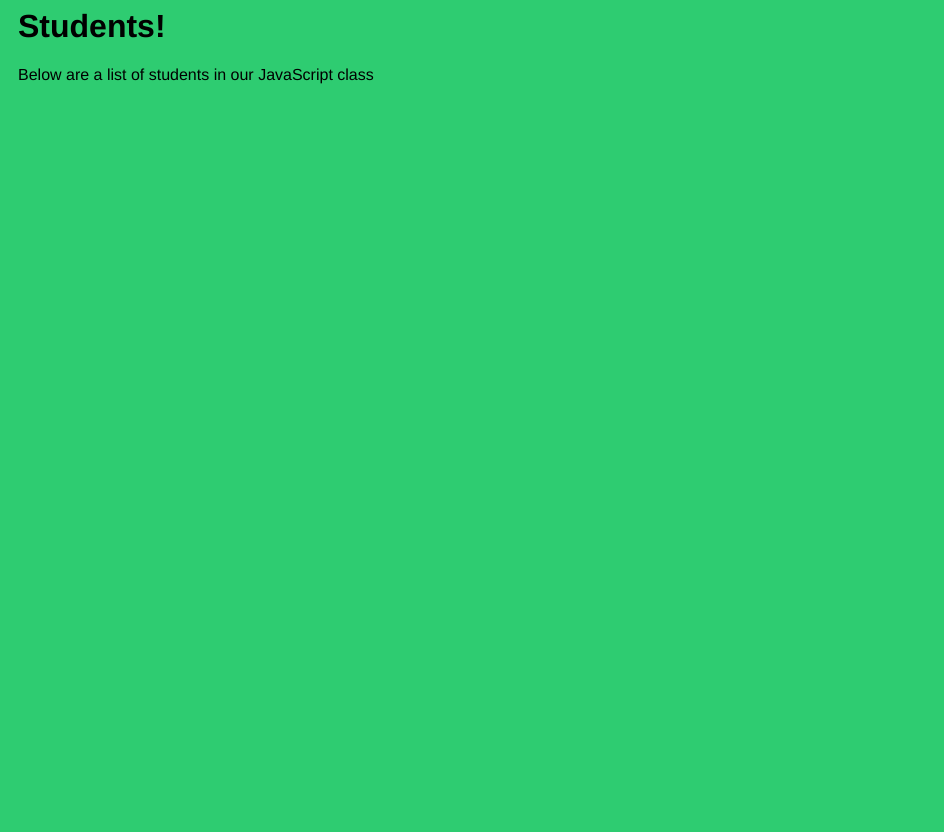
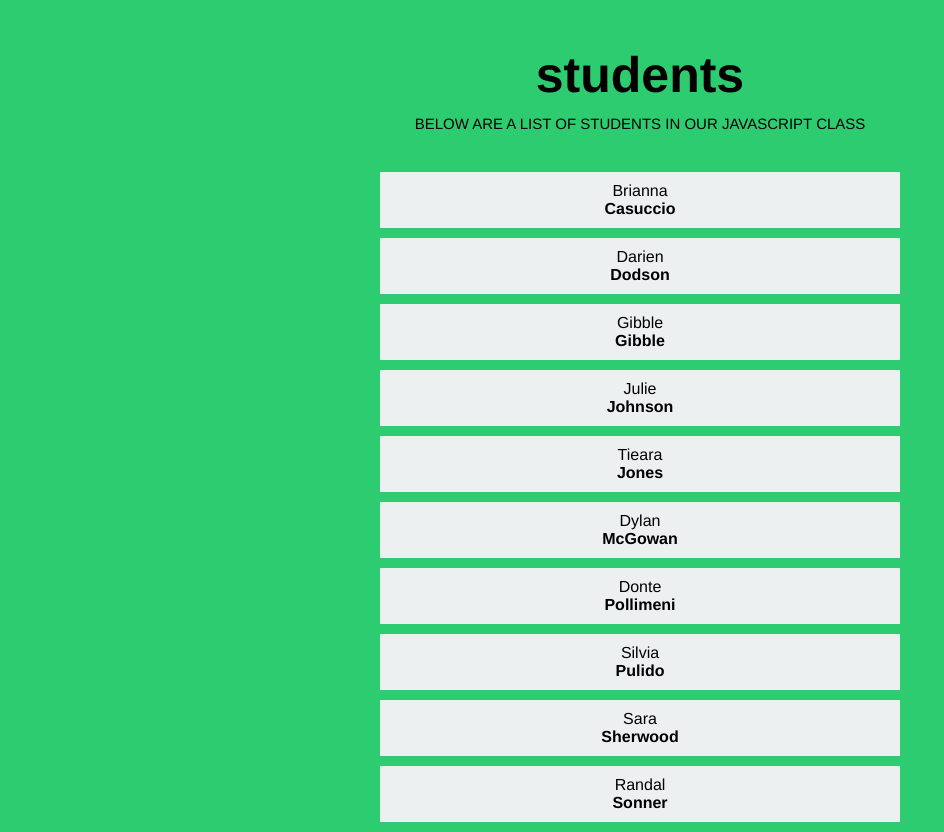
Before and after one commit to spoonben/fix-me, a plain HTML site: page index.html in a window 1280 px wide. Shown: the whole page, without its empty margins (0-944 px from the left). Before the commit the page ends 800 px from the top, so only its background shows below. Drawn offline with nearby package versions, Linux system fonts and the light colour scheme.

Commit message:
fixed stuff.

```diff
--- a/index.css
+++ b/index.css
@@ -2,16 +2,45 @@ body {
     background: #2ecc71;
     font-family: Helvetica;
     padding:0 10px;
+    text-align: center;
+    margin-top: 50px;
 }
 #students {
 	list-style:none;
-	margin:0;
+	margin:0 auto;
 	padding:0;
 }
 .student {
 	background: #ecf0f1;
-	margin:5px;
-	width:200px;
+	margin:0px auto;
+  margin-bottom: 10px;
+	width:500px;
 	color:#000;
 	padding:10px;
+  cursor: pointer;
 }
+
+.picture {
+  display: none;
+  margin: 10px;
+}
+
+.note {
+  display: none;
+}
+
+h1 {
+  font-size: 50px;
+  line-height: 50px;
+  margin: 0px auto;
+}
+
+p {
+  text-transform: uppercase;
+  font-size: 15px;
+  margin-bottom: 40px;
+}
+
+.last-name {
+  font-weight: bold;
+}
--- a/index.html
+++ b/index.html
@@ -6,7 +6,7 @@
         <link rel="stylesheet" type="text/css" href="index.css">
     </head>
     <body>
-    	<h1>Students!</h1>
+    	<h1>students</h1>
     	<p>Below are a list of students in our JavaScript class</p>
 		<ul id="students">
 
--- a/index.js
+++ b/index.js
@@ -2,20 +2,26 @@ $(function() {
 
 	var students = getStudents();
 	listStudents(students);
-	$('#student').on('click', function() {
-		// Insert your click event here!
+	$('.student').on('click', function() {
+		$('.picture').hide();
+		$('.note').hide();
+		$(this).find('.picture').show();
+		$(this).find('.note').show();
 	});
 
 	function listStudents(students) {
+			var	html = '';
 		for(var i = 0; i < students.length; i++){
 			var student = students[i];
-			var	html = '';
+
 			html += '<li class="student">';
 			html += '<div class="first-name">' + student.fname + '</div>';
 			html += '<div class="last-name">' + student.lname + '</div>';
+			html += '<img class="picture" src="' + student.picture + '">';
+			html += '<div class="note">' + student.note + '</div>';
 			html += '</li>';
 		}
-		$('#students').html(html);
+		$('#students').append(html);
 	};
 
 	function getStudents() {
@@ -66,7 +72,7 @@ $(function() {
 	      "fname": "Donte",
 	      "lname": "Pollimeni",
 	      "gender": "male",
-	      "picture": "http://i.imgur.com/7KYjDNh.jpg"
+	      "picture": "http://i.imgur.com/7KYjDNh.jpg",
 	      "note": "Donte likes hats. Especially TF2 hats."
 	    },
 	    {
@@ -91,5 +97,6 @@ $(function() {
 	      "note": "Bikes, bikes, bikes, I like inferior hockey teams."
 	    }
 	  ];
+		return(students);
 	};
 });
```
